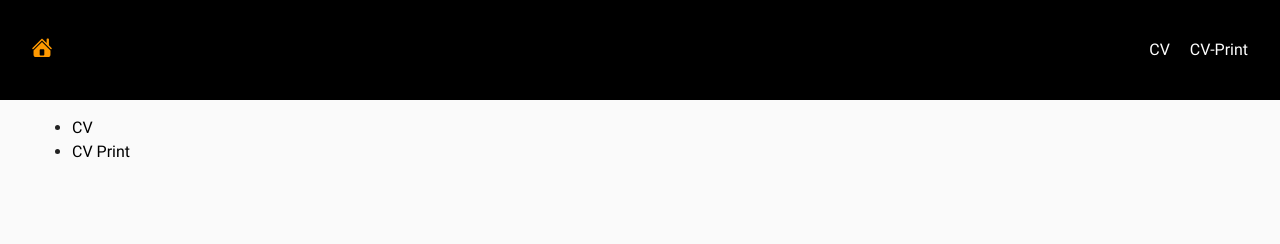
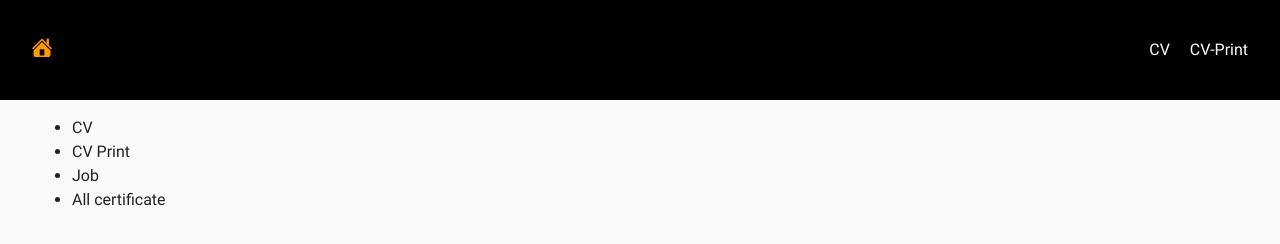
Before and after one commit to NikolayLemehov/cv-page, a plain HTML site: page index.html in a window 1280 px wide. Drawn offline with Linux system fonts and the light colour scheme.

Commit message:
Добавляет ховеры для ссылок на Главной и ссылки работы и всех сертификатов

```diff
--- a/css/style.css
+++ b/css/style.css
@@ -914,6 +914,14 @@ button,
     line-height: 18px;
     color: rgba(1, 1, 1, 0.47); }
 
+.link-list a {
+  color: inherit;
+  -webkit-transition: color 0.3s ease;
+  transition: color 0.3s ease; }
+  @media (hover: hover), screen and (min-width: 0\0) {
+    .link-list a:hover, .link-list a:focus {
+      color: #da8300; } }
+
 /* @media (hover: hover), screen and (min-width: 0\0) {
   &:hover,
   &:focus {
--- a/index.html
+++ b/index.html
@@ -35,10 +35,14 @@
       </header>
       <main>
         <div class="container">
-          <ul>
-            <li><a href="cv.html">CV</a></li>
-            <li><a href="cv-print.html" target="_blank">CV Print</a></li>
-          </ul>
+          <div class="link-list">
+            <ul>
+              <li><a href="cv.html">CV</a></li>
+              <li><a href="cv-print.html" target="_blank">CV Print</a></li>
+              <li><a href="https://ligaa.agency/" target="_blank" rel="nofollow noreferrer noopen">Job</a></li>
+              <li><a href="https://htmlacademy.ru/profile/id356451/certificates" target="_blank" rel="nofollow noreferrer noopen">All certificate</a></li>
+            </ul>
+          </div>
         </div>
       </main>
     </div>
```
Also changed, not shown: css/style.min.css, 1 other file.
